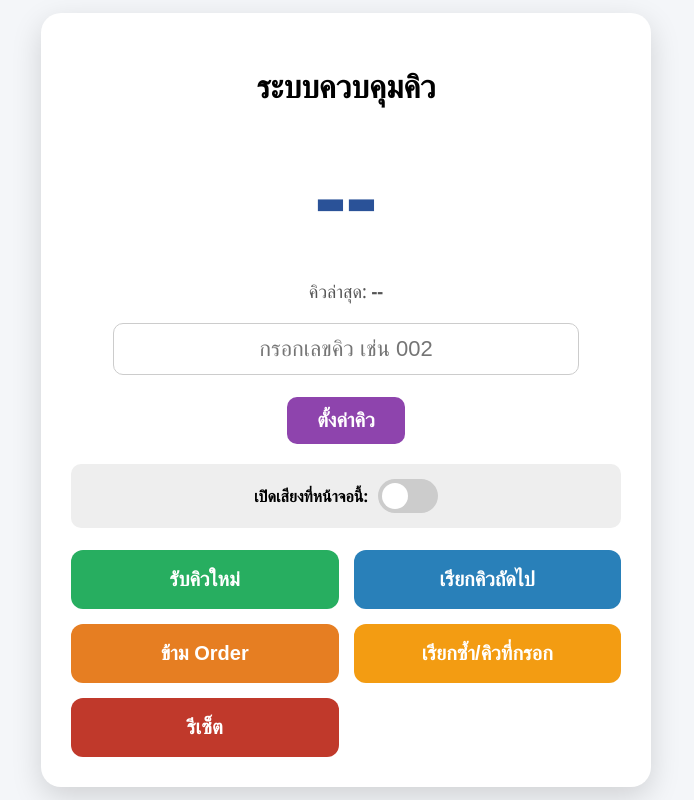
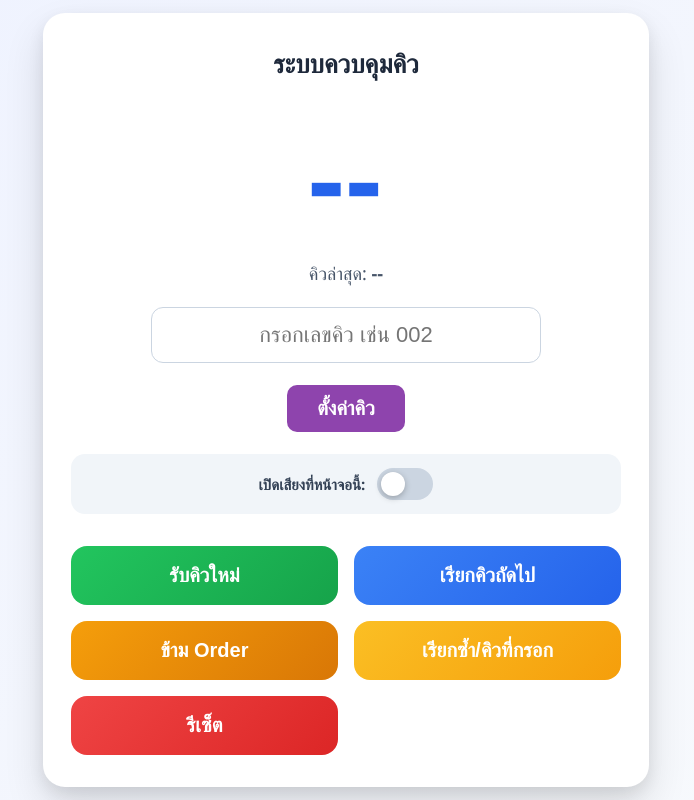
Before and after one commit to xxx44129-hub/my-queue-system, a Flask app: page / in a window 1280 px wide. Shown: the whole page, without its empty margins (294-988 px from the left). Run offline with Flask 3, Linux system fonts and the light colour scheme; some libraries are stand-ins or nearby versions.

Commit message:
counter.html

```diff
--- a/templates/counter.html
+++ b/templates/counter.html
@@ -4,30 +4,169 @@
 <meta charset="utf-8">
 <title>Queue Counter (Voice Control)</title>
 <script src="https://cdn.socket.io/4.7.5/socket.io.min.js"></script>
+
 <style>
-    body { margin: 0; font-family: "Segoe UI", sans-serif; background: #f4f6f9; height: 100vh; display: flex; justify-content: center; align-items: center; }
-    .panel { background: white; width: 550px; border-radius: 20px; padding: 30px; box-shadow: 0 10px 30px rgba(0,0,0,0.15); text-align: center; position: relative; }
-    .current { font-size: 96px; font-weight: bold; color: #2a5298; margin: 20px 0; }
-    .info { font-size: 18px; color: #555; margin-bottom: 20px; }
-    .buttons { display: grid; grid-template-columns: 1fr 1fr; gap: 15px; }
-    button { font-size: 20px; padding: 18px; border: none; border-radius: 12px; cursor: pointer; font-weight: bold; -webkit-tap-highlight-color: transparent; }
-    .new { background: #27ae60; color: white; }
-    .next { background: #2980b9; color: white; }
-    .skip { background: #e67e22; color: white; }
-    .again { background: #f39c12; color: white; }
-    .reset { background: #c0392b; color: white; }
+    body {
+        margin: 0;
+        font-family: "Segoe UI", -apple-system, BlinkMacSystemFont, sans-serif;
+        background: linear-gradient(135deg, #eef2ff, #f8fafc);
+        height: 100vh;
+        display: flex;
+        justify-content: center;
+        align-items: center;
+    }
 
-    /* สวิตช์เปิดปิดเสียง */
+    .panel {
+        background: #ffffff;
+        width: 550px;
+        max-width: 92vw;
+        border-radius: 22px;
+        padding: 32px 28px;
+        box-shadow:
+            0 20px 40px rgba(0,0,0,0.12),
+            0 6px 16px rgba(0,0,0,0.08);
+        text-align: center;
+        position: relative;
+    }
+
+    h1 {
+        margin-top: 0;
+        margin-bottom: 10px;
+        font-size: 26px;
+        color: #1e293b;
+        font-weight: 700;
+    }
+
+    .current {
+        font-size: clamp(72px, 18vw, 110px);
+        font-weight: 800;
+        color: #2563eb;
+        margin: 20px 0 10px;
+        letter-spacing: 2px;
+    }
+
+    .info {
+        font-size: 18px;
+        color: #475569;
+        margin-bottom: 22px;
+    }
+
+    #setQueue {
+        font-size: 22px;
+        padding: 14px;
+        width: 80%;
+        max-width: 360px;
+        text-align: center;
+        border-radius: 12px;
+        border: 1px solid #cbd5e1;
+        outline: none;
+        transition: border 0.15s, box-shadow 0.15s;
+    }
+
+    #setQueue:focus {
+        border-color: #2563eb;
+        box-shadow: 0 0 0 3px rgba(37,99,235,0.15);
+    }
+
+    .buttons {
+        display: grid;
+        grid-template-columns: 1fr 1fr;
+        gap: 16px;
+        margin-top: 10px;
+    }
+
+    button {
+        font-size: 20px;
+        padding: 18px 12px;
+        border: none;
+        border-radius: 16px;
+        cursor: pointer;
+        font-weight: 700;
+        color: white;
+        transition: transform 0.08s ease, box-shadow 0.08s ease, opacity 0.08s;
+        -webkit-tap-highlight-color: transparent;
+    }
+
+    button:active {
+        transform: scale(0.97);
+        box-shadow: 0 4px 10px rgba(0,0,0,0.2) inset;
+    }
+
+    .new {
+        background: linear-gradient(135deg, #22c55e, #16a34a);
+    }
+
+    .next {
+        background: linear-gradient(135deg, #3b82f6, #2563eb);
+    }
+
+    .skip {
+        background: linear-gradient(135deg, #f59e0b, #d97706);
+    }
+
+    .again {
+        background: linear-gradient(135deg, #fbbf24, #f59e0b);
+    }
+
+    .reset {
+        background: linear-gradient(135deg, #ef4444, #dc2626);
+    }
+
     .voice-control {
-        margin-top: 20px; padding: 15px; background: #eee; border-radius: 10px;
-        display: flex; align-items: center; justify-content: center; gap: 10px;
+        margin-top: 22px;
+        padding: 14px;
+        background: #f1f5f9;
+        border-radius: 14px;
+        display: flex;
+        align-items: center;
+        justify-content: center;
+        gap: 12px;
+        font-size: 15px;
+        color: #334155;
     }
-    .switch { position: relative; display: inline-block; width: 60px; height: 34px; }
-    .switch input { opacity: 0; width: 0; height: 0; }
-    .slider { position: absolute; cursor: pointer; inset: 0; background-color: #ccc; transition: .4s; border-radius: 34px; }
-    .slider:before { position: absolute; content: ""; height: 26px; width: 26px; left: 4px; bottom: 4px; background-color: white; transition: .4s; border-radius: 50%; }
-    input:checked + .slider { background-color: #2196F3; }
-    input:checked + .slider:before { transform: translateX(26px); }
+
+    .switch {
+        position: relative;
+        display: inline-block;
+        width: 56px;
+        height: 32px;
+    }
+
+    .switch input {
+        opacity: 0;
+        width: 0;
+        height: 0;
+    }
+
+    .slider {
+        position: absolute;
+        cursor: pointer;
+        inset: 0;
+        background-color: #cbd5e1;
+        transition: .3s;
+        border-radius: 32px;
+    }
+
+    .slider:before {
+        position: absolute;
+        content: "";
+        height: 24px;
+        width: 24px;
+        left: 4px;
+        bottom: 4px;
+        background-color: white;
+        transition: .3s;
+        border-radius: 50%;
+        box-shadow: 0 2px 6px rgba(0,0,0,0.25);
+    }
+
+    input:checked + .slider {
+        background-color: #2563eb;
+    }
+
+    input:checked + .slider:before {
+        transform: translateX(24px);
+    }
 </style>
 </head>
 
@@ -37,9 +176,9 @@
     <div class="current" id="current">--</div>
     <div class="info">คิวล่าสุด: <b id="last">--</b></div>
 
-    <input id="setQueue" type="text" pattern="\d*" placeholder="กรอกเลขคิว เช่น 002"
-        style="font-size:22px;padding:12px;width:80%;text-align:center;border-radius:10px;border:1px solid #ccc;">
+    <input id="setQueue" type="text" pattern="\d*" placeholder="กรอกเลขคิว เช่น 002">
     <br><br>
+
     <button style="background:#8e44ad;color:white;padding:12px 30px;border-radius:10px;"
         onclick="handleSetQueue()">ตั้งค่าคิว</button>
 
@@ -52,6 +191,7 @@
     </div>
 
     <br>
+
     <div class="buttons">
         <button class="new" onclick="handleNew()">รับคิวใหม่</button>
         <button class="next" onclick="handleNext()">เรียกคิวถัดไป</button>
@@ -84,8 +224,6 @@ function unlockAudio() {
    ================================== */
 function formatSpeakText(text) {
     if (text.includes("Q")) {
-        // 🎯 แก้ไข: เอา Q ออกแล้วเอาเลขที่เหลือมาแยกห่างกันเพื่อให้เบราว์เซอร์อ่านทุกตัว
-        // เช่น Q005 -> "คิว 0 0 5"
         let rawDigits = text.replace("Q", "");
         let separatedDigits = rawDigits.split("").join(" ");
         return "คิว " + separatedDigits;
@@ -107,8 +245,7 @@ function getBestFemaleThaiVoice() {
 function speak(text) {
     if (!voiceToggle.checked) return;
 
-    window.speechSynthesis.cancel(); // ล้างคิวเสียงเก่า
-
+    window.speechSynthesis.cancel();
     const formattedText = formatSpeakText(text);
     const msg = new SpeechSynthesisUtterance(formattedText);
     msg.lang = 'th-TH';
@@ -124,7 +261,7 @@ function speak(text) {
 window.speechSynthesis.onvoiceschanged = () => window.speechSynthesis.getVoices();
 
 /* ==================================
-   Logic ควบคุม (คงไว้ 100% ไม่ตัดออก)
+   Logic ควบคุม (คงไว้ 100%)
    ================================== */
 function handleNew() { unlockAudio(); socket.emit('new_queue'); }
 
@@ -168,7 +305,9 @@ function handleSetQueue() {
 
 function handleReset() {
     unlockAudio();
-    if (confirm("ต้องการล้างคิวทั้งหมดใช่ไหม?")) { socket.emit('reset'); }
+    if (confirm("ต้องการล้างคิวทั้งหมดใช่ไหม?")) {
+        socket.emit('reset');
+    }
 }
 
 /* ==================================
```
